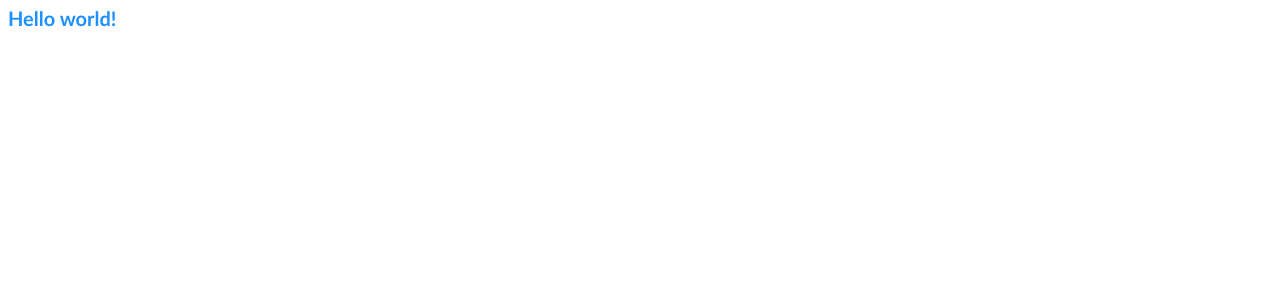
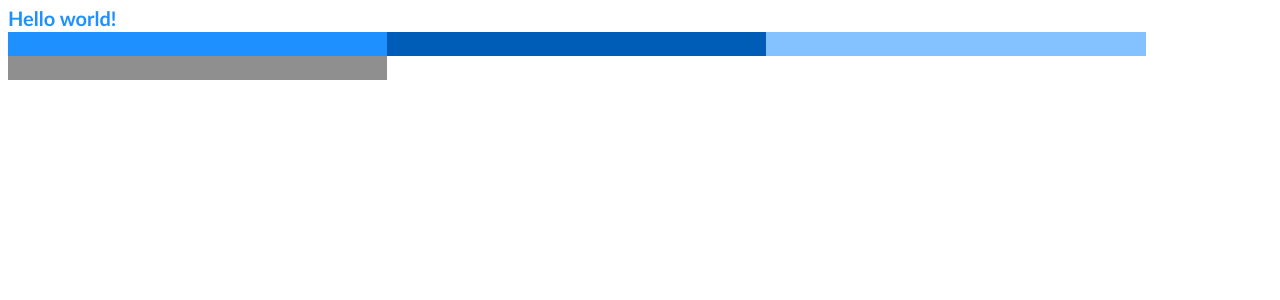
Before and after one commit to lentyaishe/masa-frontend, an Angular app: page / in a window 1280 px wide. Shown: the top 300 px of the page. Built offline with nearby package versions, Linux system fonts and the light colour scheme.

Commit message:
Some more less examples

```diff
--- a/src/app/app.component.html
+++ b/src/app/app.component.html
@@ -1,3 +1,16 @@
 <div class="mf-app-component">
     Hello world!
+    <br />
+    <div class="sized-div">
+        &nbsp;
+    </div>
+    <div class="sized-div darken">
+        &nbsp;
+    </div>
+    <div class="sized-div light">
+        &nbsp;
+    </div>
+    <div class="sized-div saturate">
+        &nbsp;
+    </div>
 </div>
--- a/src/app/app.component.less
+++ b/src/app/app.component.less
@@ -3,4 +3,23 @@
 .mf-app-component {
     color: @brand-color;
     .title;
+
+    height: calc(100% - (@border-width + @header-height + @border-width + @footer-with-border));
+
+    .sized-div {
+        .horizontal-percent-width(30%);
+        background-color: @brand-color;
+
+        &.darken {
+            background-color: darken(@brand-color, 20);
+        }
+
+        &.light {
+            background-color: lighten(@brand-color, 20);
+        }
+
+        &.saturate {
+            background-color: desaturate(@brand-color, 100%);
+        }
+    }
 }
--- a/src/assets/styles/theme.less
+++ b/src/assets/styles/theme.less
@@ -1,8 +1,17 @@
 @brand-color: dodgerblue;
 @font-base-size: 16px;
 @font-family: "Lato";
+@border-width: 1px;
+@header-height: 3em;
+@footer-height: 2.5em;
+@footer-with-border: @border-width + @footer-height + @border-width;
 
 .title {
     font-size: 1.25em;
     font-weight: bold;
 }
+
+.horizontal-percent-width(@width-in-percent: 100%) {
+    width: @width-in-percent;
+    display: inline-block;
+}
```
